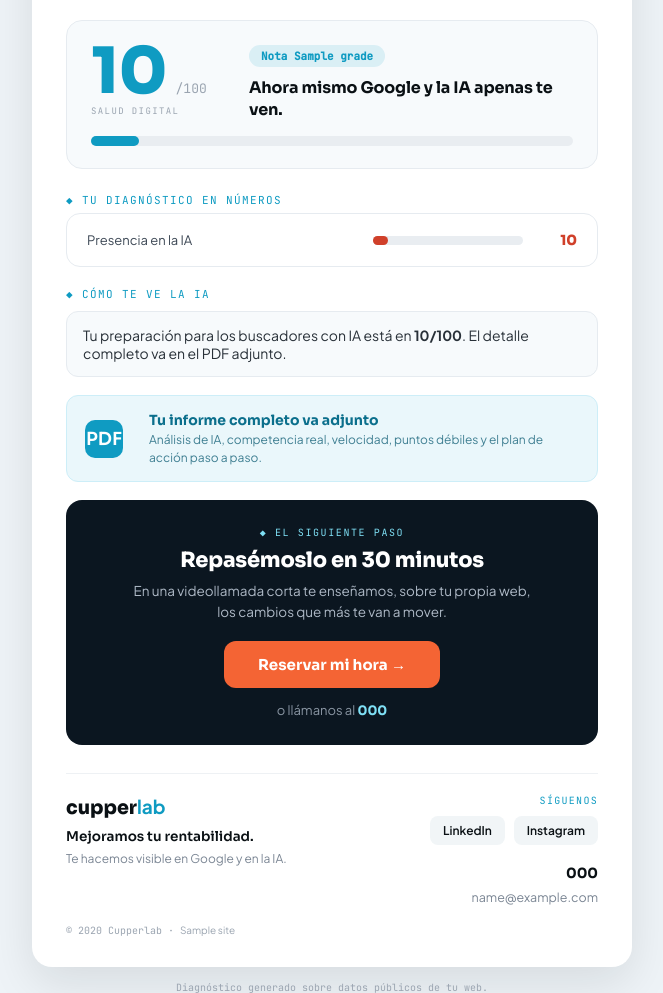
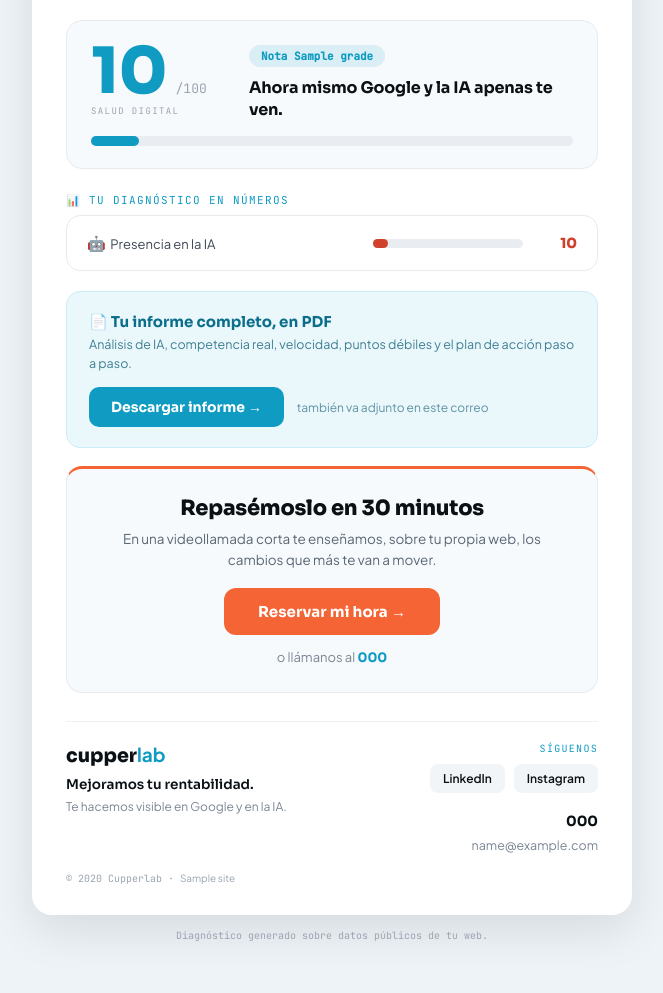
Before and after one commit to edilsonf15/cupperlab-diagnostico, a FastAPI app: template app/templates/email_report.html in a window 1280 px wide. Shown: the part 227-1220 px from the top of the page, without its empty margins (308-971 px from the left). After the commit the page ends 1168 px from the top, so only its background shows below. Run offline with FastAPI, Linux system fonts and the light colour scheme; the template is opened without the code that fills it: most values are stand-ins (such as "Sample title", 1, 10 or a date in 2020); parts of the project's set-up code (start-up, migrations or seed data) failed here and were passed over.

Commit message:
Correo: quita secciones IA/costes, añade "cambios que necesita tu web", PDF con botón descargar, CTA claro, iconos
- Fuera "Cómo te ve la IA" y "Lo que más te está costando".
- Nueva seccion "Los cambios que necesita tu web" (para aparecer en Google y en la IA).
- "Tu diagnóstico en números" con iconos por fila.
- Caja PDF con boton Descargar (report_url) + nota de adjunto; sin recuadro feo.
- Tarjeta de 30 min en claro y sin eyebrow.

Co-Authored-By: Claude Opus 4.8 <noreply@anthropic.com>

```diff
--- a/app/templates/email_report.html
+++ b/app/templates/email_report.html
@@ -1,19 +1,17 @@
 {% set en = (lang|default('es') == 'en') %}
 {% set c = {'A':'#1f9d6b','B':'#1f9d6b','C':'#d9920a','D':'#F46434','E':'#d0402a'} %}
 {% set gc = c.get(r.grade, '#0f9bc2') %}
-{% set ai = r.geo_ai %}
-{% set answered = (ai.answered_names if ai else []) %}
-{% set sevmap = {'alto':'ALTO','medio':'MEDIO','bajo':'BAJO'} %}
-{% set sevmapen = {'alto':'HIGH','medio':'MEDIUM','bajo':'LOW'} %}
+{% set impv = r.findings_improve or [] %}
+{% set ordered = (impv|selectattr('severity','equalto','alto')|list) + (impv|selectattr('severity','equalto','medio')|list) + (impv|rejectattr('severity','equalto','alto')|rejectattr('severity','equalto','medio')|list) %}
 {% set onp = (r.categories.onpage.score if (r.categories and r.categories.onpage) else none) %}
 {% set geoS = (r.categories.geo.score if (r.categories and r.categories.geo) else none) %}
 {% set tec = (r.categories.tecnico.score if (r.categories and r.categories.tecnico) else none) %}
 {% set mob = (r.psi_full.mobile.performance if (r.psi_full and r.psi_full.mobile) else none) %}
 {% set sec = (r.signals.security.score if (r.signals and r.signals.security) else none) %}
 {% macro zc(v) %}{{ '#1f9d6b' if v>=70 else '#d9920a' if v>=40 else '#d0402a' }}{% endmacro %}
-{% macro bar(les, len, v) %}{% if v is not none %}
+{% macro bar(ic, les, len, v) %}{% if v is not none %}
   <tr>
-    <td valign="middle" style="padding:9px 0;font-size:13px;color:#3d4855;line-height:1.3">{{ len if en else les }}</td>
+    <td valign="middle" style="padding:9px 0;font-size:13px;color:#3d4855;line-height:1.3"><span style="font-size:15px">{{ ic }}</span>&nbsp; {{ len if en else les }}</td>
     <td valign="middle" width="150" style="padding:9px 0 9px 12px">
       <table role="presentation" width="100%" cellpadding="0" cellspacing="0" style="background:#e9edf1;border-radius:6px"><tr>
         <td style="height:9px;background:{{ zc(v)|trim }};border-radius:6px;width:{{ [v,3]|max }}%;font-size:1px;line-height:9px">&nbsp;</td>
@@ -81,84 +79,55 @@
   <!-- MINI-GRÁFICA: dimensiones -->
   {% if (onp is not none) or (geoS is not none) or (mob is not none) or (sec is not none) %}
   <tr><td class="pad" style="padding:20px 34px 0">
-    <div class="mono" style="color:#0f9bc2;font-size:11px;letter-spacing:1.4px;margin-bottom:6px">◆ {{ 'YOUR NUMBERS' if en else 'TU DIAGNÓSTICO EN NÚMEROS' }}</div>
+    <div class="mono" style="color:#0f9bc2;font-size:11px;letter-spacing:1.4px;margin-bottom:8px">📊 {{ 'YOUR NUMBERS' if en else 'TU DIAGNÓSTICO EN NÚMEROS' }}</div>
     <table width="100%" cellpadding="0" cellspacing="0" style="background:#ffffff;border:1px solid #e6ebf0;border-radius:14px"><tr><td style="padding:8px 20px">
       <table width="100%" cellpadding="0" cellspacing="0">
-        {{ bar('SEO en Google','On-page SEO (Google)', onp) }}
-        {{ bar('Presencia en la IA','Presence in AI', geoS) }}
-        {{ bar('Velocidad en móvil','Mobile speed', mob) }}
-        {{ bar('Seguridad','Security', sec) }}
-        {{ bar('Salud técnica','Technical health', tec) }}
+        {{ bar('🔎','SEO en Google','On-page SEO (Google)', onp) }}
+        {{ bar('🤖','Presencia en la IA','Presence in AI', geoS) }}
+        {{ bar('⚡','Velocidad en móvil','Mobile speed', mob) }}
+        {{ bar('🔒','Seguridad','Security', sec) }}
+        {{ bar('🛠️','Salud técnica','Technical health', tec) }}
       </table>
     </td></tr></table>
   </td></tr>
   {% endif %}
 
-  <!-- CÓMO TE VE LA IA -->
-  <tr><td class="pad" style="padding:20px 34px 0">
-    <div class="mono" style="color:#0f9bc2;font-size:11px;letter-spacing:1.4px;margin-bottom:10px">◆ {{ 'HOW AI SEES YOU' if en else 'CÓMO TE VE LA IA' }}</div>
-    {% if ai and answered %}
-    {% set recg = ai.recognition or ('strong' if ai.knows_brand else ('weak' if ai.knows_with_web else 'none')) %}
-    <table width="100%" cellpadding="0" cellspacing="0" style="background:#f7fafc;border:1px solid #e6ebf0;border-radius:12px"><tr><td style="padding:6px 18px">
-      <table width="100%" cellpadding="0" cellspacing="0" style="border-bottom:1px solid #eef1f4"><tr>
-        <td width="26" valign="top" style="padding:13px 0"><span style="display:inline-block;width:20px;height:20px;border-radius:50%;text-align:center;line-height:20px;font-size:12px;font-weight:bold;color:#fff;background:{{ '#1f9d6b' if recg=='strong' else '#d9920a' if recg=='weak' else '#d0402a' }}">{{ '✓' if recg=='strong' else '!' if recg=='weak' else '✕' }}</span></td>
-        <td valign="middle" style="padding:13px 0 13px 10px;font-size:14px;color:#283038;line-height:1.5">{% if recg=='strong' %}{{ 'AI recognizes your brand.' if en else 'La IA reconoce tu marca.' }}{% elif recg=='weak' %}{{ 'AI only recognizes you if you give it your site.' if en else 'La IA solo te reconoce si le das tu web.' }}{% else %}{{ 'AI does not recognize you yet.' if en else 'La IA aún no te reconoce.' }}{% endif %}</td>
-      </tr></table>
-      <table width="100%" cellpadding="0" cellspacing="0" style="border-bottom:1px solid #eef1f4"><tr>
-        <td width="26" valign="top" style="padding:13px 0"><span style="display:inline-block;width:20px;height:20px;border-radius:50%;text-align:center;line-height:20px;font-size:12px;font-weight:bold;color:#fff;background:{{ '#1f9d6b' if ai.recommended else '#d0402a' }}">{{ '✓' if ai.recommended else '✕' }}</span></td>
-        <td valign="middle" style="padding:13px 0 13px 10px;font-size:14px;color:#283038;line-height:1.5">{% if ai.recommended %}{{ 'It recommends you when your service is asked for.' if en else 'Te recomienda cuando piden tu servicio.' }}{% elif ai.recommended == false %}{% if en %}When asked for your service it names <b style="color:#0A1014">{{ ai.competitors[:3]|map(attribute='name')|join(', ') }}</b>, not you.{% else %}Cuando piden tu servicio nombra a <b style="color:#0A1014">{{ ai.competitors[:3]|map(attribute='name')|join(', ') }}</b>, no a ti.{% endif %}{% else %}{{ 'It only mentions you sometimes.' if en else 'Solo te menciona a veces.' }}{% endif %}</td>
-      </tr></table>
-      {% if ai.gbp is not none %}{% set few = ai.gbp and (not ai.gbp_reviews_n or ai.gbp_reviews_n < 15) %}
-      <table width="100%" cellpadding="0" cellspacing="0"><tr>
-        <td width="26" valign="top" style="padding:13px 0"><span style="display:inline-block;width:20px;height:20px;border-radius:50%;text-align:center;line-height:20px;font-size:12px;font-weight:bold;color:#fff;background:{{ '#1f9d6b' if (ai.gbp and not few) else '#d9920a' if few else '#d0402a' }}">{{ '✓' if (ai.gbp and not few) else '!' if few else '✕' }}</span></td>
-        <td valign="middle" style="padding:13px 0 13px 10px;font-size:14px;color:#283038;line-height:1.5">{% if ai.gbp and not few %}{{ 'Google Business profile active' if en else 'Ficha de Google Business activa' }}{% if ai.gbp_reviews %} ({{ ai.gbp_reviews }}){% endif %}.{% elif few %}{{ 'You have a Google profile, but you are missing reviews.' if en else 'Tienes ficha de Google, pero te faltan reseñas.' }}{% else %}{{ 'We could not find your Google Business profile.' if en else 'No encontramos tu ficha de Google Business.' }}{% endif %}</td>
-      </tr></table>{% endif %}
-    </td></tr></table>
-    {% else %}
-    <p style="margin:0;font-size:14px;color:#283038;background:#f7fafc;border:1px solid #e6ebf0;border-radius:12px;padding:14px 16px">{% if en %}Your readiness for AI search engines is <b>{{ r.categories.geo.score }}/100</b>. The full detail is in the attached PDF.{% else %}Tu preparación para los buscadores con IA está en <b>{{ r.categories.geo.score }}/100</b>. El detalle completo va en el PDF adjunto.{% endif %}</p>
-    {% endif %}
-  </td></tr>
-
-  <!-- LO QUE MÁS TE CUESTA -->
-  {% set impv = r.findings_improve or [] %}
-  {% set ordered = (impv|selectattr('severity','equalto','alto')|list) + (impv|selectattr('severity','equalto','medio')|list) + (impv|rejectattr('severity','equalto','alto')|rejectattr('severity','equalto','medio')|list) %}
+  <!-- LOS CAMBIOS QUE NECESITA TU WEB -->
   {% if ordered %}
-  <tr><td class="pad" style="padding:20px 34px 0">
-    <div class="mono" style="color:#c4551f;font-size:11px;letter-spacing:1.4px;margin-bottom:12px">◆ {{ 'WHAT IS COSTING YOU MOST' if en else 'LO QUE MÁS TE ESTÁ COSTANDO' }}</div>
+  <tr><td class="pad" style="padding:22px 34px 0">
+    <div class="mono" style="color:#0f9bc2;font-size:11px;letter-spacing:1.4px;margin-bottom:4px">🚀 {{ 'CHANGES YOUR SITE NEEDS' if en else 'LOS CAMBIOS QUE NECESITA TU WEB' }}</div>
+    <div style="font-size:13px;color:#7b8694;margin-bottom:12px">{{ 'To show up on Google and in AI.' if en else 'Para aparecer en Google y en la IA.' }}</div>
     {% for f in ordered[:4] %}
-    {% set scol = '#d0402a' if f.severity=='alto' else '#d9920a' if f.severity=='medio' else '#9aa4b0' %}
-    <table role="presentation" width="100%" cellpadding="0" cellspacing="0" style="margin-bottom:9px;background:#ffffff;border:1px solid #e6ebf0;border-radius:12px"><tr>
-      <td width="6" style="background:{{ scol }};border-radius:12px 0 0 12px;font-size:1px">&nbsp;</td>
-      <td style="padding:13px 16px">
+    {% set ico = '🔴' if f.severity=='alto' else '🟠' if f.severity=='medio' else '🔵' %}
+    <table role="presentation" width="100%" cellpadding="0" cellspacing="0" style="margin-bottom:9px;background:#f7fafc;border:1px solid #e6ebf0;border-radius:12px"><tr>
+      <td width="30" valign="top" style="padding:14px 0 14px 16px;font-size:15px">{{ ico }}</td>
+      <td style="padding:14px 16px 14px 8px">
         <div class="sora" style="font-size:13.5px;font-weight:700;color:#12324a">{{ f.title }}</div>
         {% if f.detail %}<div style="font-size:11.5px;color:#5a6675;margin-top:4px;line-height:1.5">{{ f.detail[:120] }}{% if f.detail|length > 120 %}…{% endif %}</div>{% endif %}
       </td>
-      <td align="right" width="56" valign="top" style="padding:13px 14px 0 0"><span class="mono" style="font-size:8.5px;font-weight:bold;color:{{ scol }}">{{ (sevmapen.get(f.severity, f.severity) if en else sevmap.get(f.severity, f.severity)) }}</span></td>
     </tr></table>
     {% endfor %}
-    <div style="font-size:11.5px;color:#9aa4b0;margin-top:6px">{% if en %}↳ The full list and how to fix it, in the <b style="color:#0f9bc2">attached PDF</b>.{% else %}↳ La lista completa y cómo corregirlo, en el <b style="color:#0f9bc2">PDF adjunto</b>.{% endif %}</div>
+    <div style="font-size:11.5px;color:#9aa4b0;margin-top:6px">{% if en %}↳ The full list, step by step, is in the <b style="color:#0f9bc2">attached PDF</b>.{% else %}↳ La lista completa, paso a paso, está en el <b style="color:#0f9bc2">PDF adjunto</b>.{% endif %}</div>
   </td></tr>
   {% endif %}
 
-  <!-- PDF adjunto -->
-  <tr><td class="pad" style="padding:18px 34px 0">
-    <table width="100%" cellpadding="0" cellspacing="0" style="background:#eaf7fb;border:1px solid #cdeef8;border-radius:12px"><tr>
-      <td valign="middle" width="52" style="padding:15px 0 15px 18px"><span style="display:inline-block;width:38px;height:38px;border-radius:10px;background:#0f9bc2;color:#fff;text-align:center;line-height:38px;font-size:18px" class="sora">PDF</span></td>
-      <td valign="middle" style="padding:15px 18px 15px 12px">
-        <div class="sora" style="font-size:14px;font-weight:700;color:#0b6f8c">{{ 'Your full report is attached' if en else 'Tu informe completo va adjunto' }}</div>
-        <div style="font-size:12px;color:#3f7f92;margin-top:2px;line-height:1.45">{% if en %}AI analysis, real competitors, speed, weak points and the step-by-step action plan.{% else %}Análisis de IA, competencia real, velocidad, puntos débiles y el plan de acción paso a paso.{% endif %}</div>
-      </td>
-    </tr></table>
+  <!-- INFORME PDF: descargar -->
+  <tr><td class="pad" style="padding:20px 34px 0">
+    <table width="100%" cellpadding="0" cellspacing="0" style="background:#eaf7fb;border:1px solid #cdeef8;border-radius:14px"><tr><td style="padding:20px 22px">
+      <div class="sora" style="font-size:15px;font-weight:700;color:#0b6f8c">📄 {{ 'Your full report, in PDF' if en else 'Tu informe completo, en PDF' }}</div>
+      <div style="font-size:12.5px;color:#3f7f92;margin:4px 0 14px;line-height:1.5">{% if en %}AI analysis, real competitors, speed, weak points and the step-by-step action plan.{% else %}Análisis de IA, competencia real, velocidad, puntos débiles y el plan de acción paso a paso.{% endif %}</div>
+      {% if report_url %}<a href="{{ report_url }}" class="sora" style="display:inline-block;background:#0f9bc2;color:#ffffff;text-decoration:none;font-weight:700;font-size:14px;padding:11px 22px;border-radius:10px">{{ 'Download report →' if en else 'Descargar informe →' }}</a>
+      <span style="font-size:12px;color:#5f93a3;margin-left:10px">{{ 'also attached to this email' if en else 'también va adjunto en este correo' }}</span>{% else %}<div style="font-size:12.5px;color:#3f7f92">{{ 'Attached to this email.' if en else 'Va adjunto en este correo.' }}</div>{% endif %}
+    </td></tr></table>
   </td></tr>
 
-  <!-- CTA 30 min -->
+  <!-- CTA 30 min (claro) -->
   <tr><td class="pad" style="padding:18px 34px 6px">
-    <table width="100%" cellpadding="0" cellspacing="0" style="background:#0b1620;border-radius:16px"><tr><td style="padding:26px 24px;text-align:center">
-      <div class="mono" style="color:#7fe0f5;font-size:10px;letter-spacing:1.6px;margin-bottom:8px">◆ {{ 'THE NEXT STEP' if en else 'EL SIGUIENTE PASO' }}</div>
-      <div class="sora" style="color:#ffffff;font-size:21px;font-weight:800;letter-spacing:-.01em">{{ 'Let\'s review it in 30 minutes' if en else 'Repasémoslo en 30 minutos' }}</div>
-      <div style="margin:8px auto 18px;color:#aeb9c6;font-size:13.5px;line-height:1.55;max-width:42ch">{% if en %}On a short video call we show you, on your own site, the changes that will move you most.{% else %}En una videollamada corta te enseñamos, sobre tu propia web, los cambios que más te van a mover.{% endif %}</div>
+    <table width="100%" cellpadding="0" cellspacing="0" style="background:#f7fafc;border:1px solid #e6ebf0;border-top:3px solid #F46434;border-radius:16px"><tr><td style="padding:26px 24px;text-align:center">
+      <div class="sora" style="color:#0A1014;font-size:21px;font-weight:800;letter-spacing:-.01em">{{ 'Let\'s review it in 30 minutes' if en else 'Repasémoslo en 30 minutos' }}</div>
+      <div style="margin:8px auto 18px;color:#5a6675;font-size:13.5px;line-height:1.55;max-width:44ch">{% if en %}On a short video call we show you, on your own site, the changes that will move you most.{% else %}En una videollamada corta te enseñamos, sobre tu propia web, los cambios que más te van a mover.{% endif %}</div>
       <a href="{{ book_url or calendly or agenda_url }}" class="sora" style="display:inline-block;background:#F46434;color:#ffffff;text-decoration:none;font-weight:700;padding:14px 34px;border-radius:12px;font-size:15px">{{ 'Book my slot →' if en else 'Reservar mi hora →' }}</a>
-      <div style="margin-top:14px;font-size:13px;color:#8a96a3">{{ 'or call us at' if en else 'o llámanos al' }} <a href="tel:{{ phone|replace(' ','') }}" class="sora" style="color:#7fe0f5;text-decoration:none;font-weight:700">{{ phone }}</a></div>
+      <div style="margin-top:14px;font-size:13px;color:#7b8694">{{ 'or call us at' if en else 'o llámanos al' }} <a href="tel:{{ phone|replace(' ','') }}" class="sora" style="color:#0f9bc2;text-decoration:none;font-weight:700">{{ phone }}</a></div>
     </td></tr></table>
   </td></tr>
 
```
